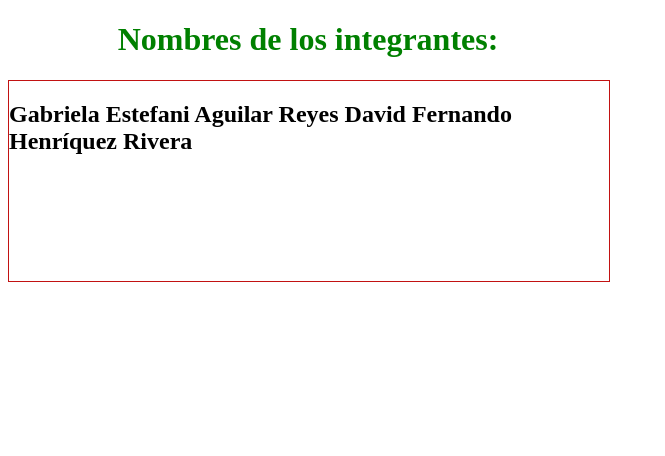
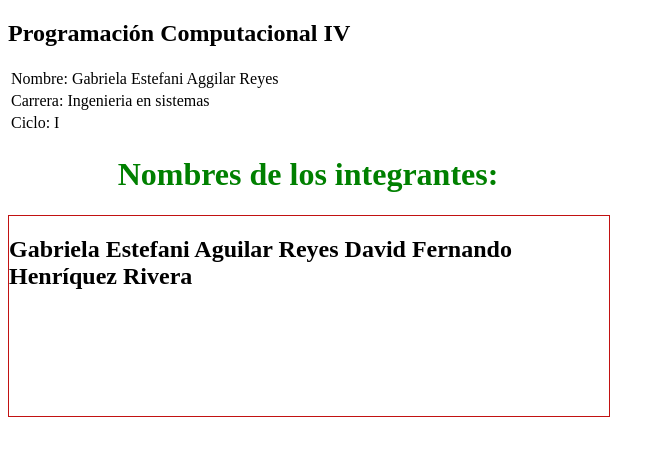
Before and after one commit to Gabrielag2/ejercicios-, a plain HTML site: page index.html in a window 1280 px wide. Shown: the whole page, without its empty margins (0-665 px from the left). Drawn offline with nearby package versions, Linux system fonts and the light colour scheme.

Commit message:
Update index.html

```diff
--- a/index.html
+++ b/index.html
@@ -14,6 +14,33 @@
 </head>
 
 <body>
+
+
+   <div class="container">
+        <h2>Programación Computacional IV</h2>
+
+        <div class="row">
+            <table class="table table-hover">
+                <tr>
+                    <td>Nombre: Gabriela Estefani Aggilar Reyes</td>
+                    <td></td>
+                </tr>
+                <tr>
+                    <td>Carrera: Ingenieria en sistemas </td>
+                    <td></td>
+                </tr>
+                <tr>
+                    <td>Ciclo: I</td>
+                    <td></td>
+                </tr>
+            </table>
+        </div>
+    </div>
+
+
+
+
+
     <div style="text-align: center;width: 600px;">
         <h1 style="color: green;">
             Nombres de los integrantes:
```
